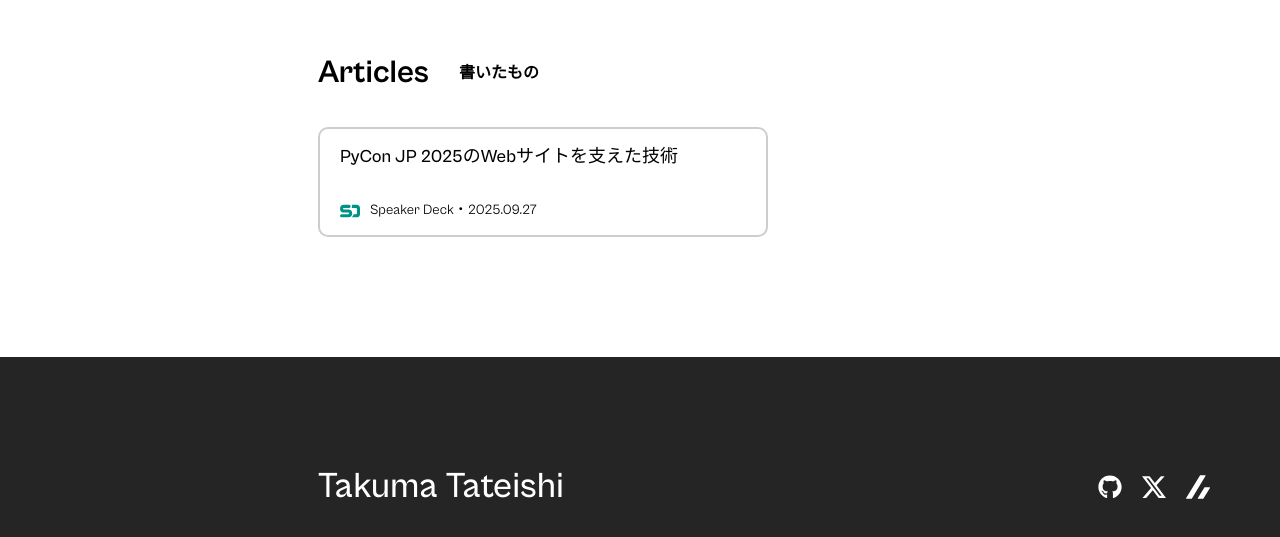
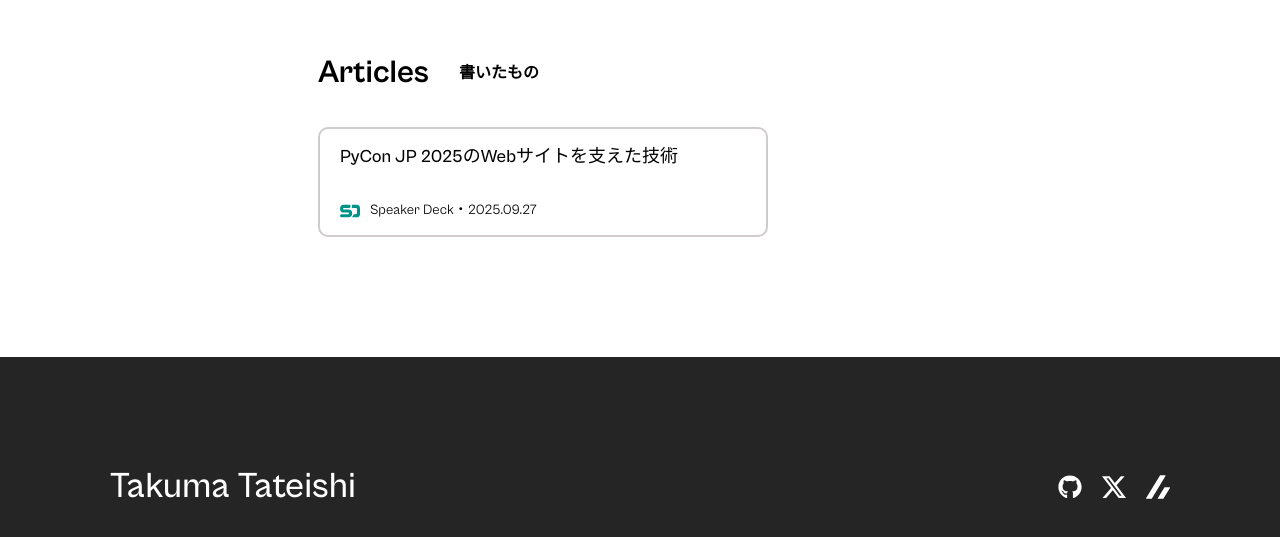
Before and after one commit to T-taku/portfolio, a Next.js app: page / in a window 1280 px wide. Shown: the part 1891-2428 px from the top of the page. Built offline with nearby package versions, Linux system fonts and the light colour scheme; no server answers.

Commit message:
style: remove left padding from footer to center layout

```diff
--- a/app/components/_ui/Footer.tsx
+++ b/app/components/_ui/Footer.tsx
@@ -6,7 +6,7 @@ import { SiZenn } from "react-icons/si";
 export default function Footer() {
   return (
     <>
-      <footer className="flex w-full h-[260px] items-center justify-center bg-[#252525] text-white lg:pl-[248px]">
+      <footer className="flex w-full h-[260px] items-center justify-center bg-[#252525] text-white">
         <div className="flex w-full max-w-[1200px] justify-between items-center px-[70px]">
           <div className="flex flex-col gap-[10px]">
             <span className="text-[36px] font-medium tracking-[5%]">Takuma Tateishi</span>
```
